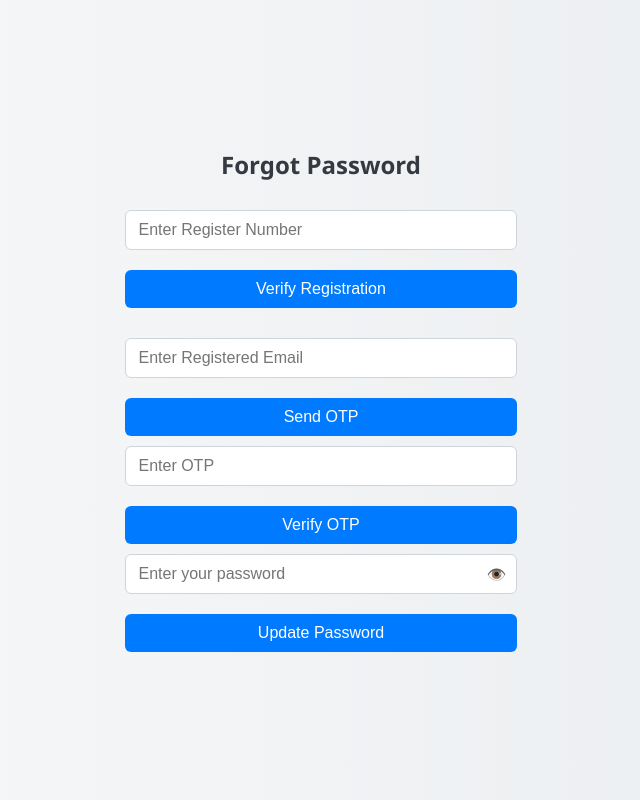
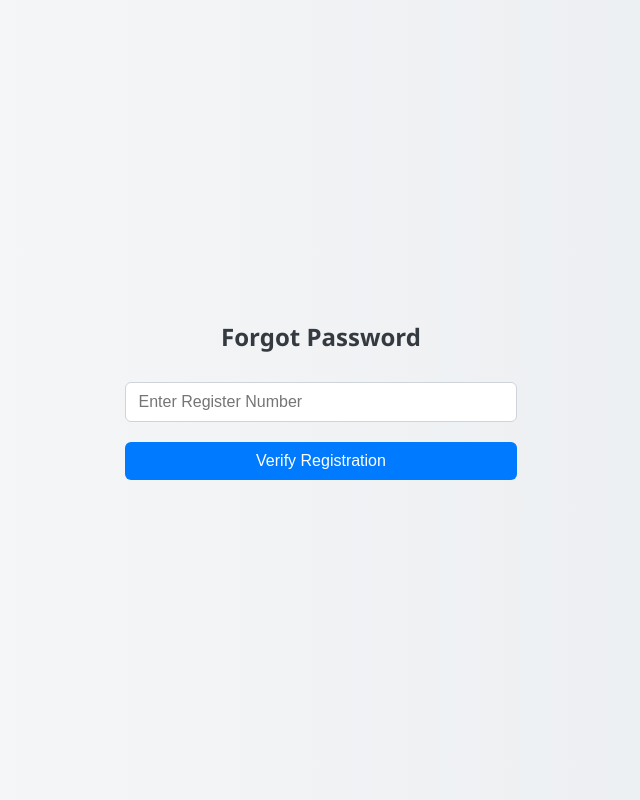
Before and after one commit to RajuPersional/registration, a Flask app: page /verfy in a window 1280 px wide. Shown: the whole page, without its empty margins (319-959 px from the left). Run offline with Flask 2, Linux system fonts and the light colour scheme.

Commit message:
Created the For each loop to make rest of the step to be none

```diff
--- a/static/js_files/verfy.js
+++ b/static/js_files/verfy.js
@@ -1,28 +1,34 @@
 document.addEventListener("DOMContentLoaded", function () {
-  register_number()
-  otp()
-  otp_verify()
+  register_number();
+  otp();
+  otp_verify();
   password_verfy();
 
+  // 🔁 Helper to manage step visibility
+  function showStep(stepIdToShow) {
+    const steps = ["step1", "step2", "step3", "step4"];
+    steps.forEach((stepId) => {
+      const el = document.getElementById(stepId);
+      if (el) el.style.display = stepId === stepIdToShow ? "block" : "none";//1* this Explain the user only what the pertical step to be block rest of them will be none
+    });
+  }
 
   // Step 1: Verify Registration Number
   function register_number() {
-    document
-      .getElementById("check-reg-btn")
-      .addEventListener("click", async () => {
+    document.getElementById("check-reg-btn").addEventListener("click", async () => {
       const reg = document.getElementById("reg-number").value;
 
       const res = await fetch("/verify-register", {
         method: "POST",
         headers: { "Content-Type": "application/json" },
-          credentials: "include", // ✅ Important: to maintain session!
+        credentials: "include",
         body: JSON.stringify({ register_number: reg }),
       });
 
       const data = await res.json();
       if (data.status === "success") {
         alert("✅ Registration number verified");
-          document.getElementById("step2").style.display = "block";
+        showStep("step2");
         document.getElementById("reg-number").disabled = true;
         document.getElementById("check-reg-btn").disabled = true;
       } else {
@@ -31,34 +37,29 @@ document.addEventListener("DOMContentLoaded", function () {
     });
   }
 
-  // Step 2: Send OTP to Email
-
+  // Step 2: Send OTP
   function otp() {
-    document
-      .getElementById("send-otp-btn")
-      .addEventListener("click", async () => {
+    document.getElementById("send-otp-btn").addEventListener("click", async () => {
       const email = document.getElementById("email").value;
 
       const res = await fetch("/send-otp", {
         method: "POST",
         headers: { "Content-Type": "application/json" },
-          credentials: "include", // ✅ To keep session
+        credentials: "include",
         body: JSON.stringify({ email: email }),
       });
 
       const data = await res.json();
       if (data.status === "success") {
         alert("OTP Sent Successfully");
-          document.getElementById("step3").style.display = "block";
+        showStep("step3");
       }
     });
   }
 
-  //step 3 Varification otp
+  // Step 3: Verify OTP
   function otp_verify() {
-    document
-      .getElementById("verify-otp-btn")
-      .addEventListener("click", async () => {
+    document.getElementById("verify-otp-btn").addEventListener("click", async () => {
       const email = document.getElementById("email").value;
       const otp = document.getElementById("otp").value;
 
@@ -71,21 +72,23 @@ document.addEventListener("DOMContentLoaded", function () {
 
       const data = await res.json();
       alert(data.message);
+
       if (data.status === "success") {
-             document
-    .getElementById("new-password")
-    .addEventListener("click", async () => {
+        showStep("step4");
+
+        document.getElementById("new-password").addEventListener("click", async () => {
           const password = document.getElementById("user-password").value;
-      const res =await fetch("http://127.0.0.1:5000/update/password", {
+
+          const res = await fetch("/update/password", {
             method: "POST",
             headers: { "Content-Type": "application/json" },
-        credentials: "include", // ✅ To keep session
-        body: JSON.stringify({ password: password})
+            credentials: "include",
+            body: JSON.stringify({ password: password }),
           });
 
           const data = await res.json();
           if (data.status === "success") {
-        window.location.href = data.redirect;  // e.g. '/bricks'
+            window.location.href = data.redirect; // e.g., '/bricks'
           } else {
             alert("❌ " + data.message);
           }
@@ -94,10 +97,10 @@ document.addEventListener("DOMContentLoaded", function () {
     });
   }
 
-  //Step 4 password Verification
+  // Step 4: Password Form UI
   function password_verfy() {
     const inputWrapper = document.createElement("div");
-    inputWrapper.style.position = "relative"; // for positioning the icon
+    inputWrapper.style.position = "relative";
 
     inputWrapper.innerHTML = `
       <input id="user-password" type="password" placeholder="Enter your password" style="padding-right: 30px;">
@@ -106,13 +109,12 @@ document.addEventListener("DOMContentLoaded", function () {
         right: 10px;
         top: 50%;
         transform: translateY(-50%);
-                            cursor: pointer;
-                        ">👁️</span>
+        cursor: pointer;">👁️</span>
     `;
 
     const step4 = document.createElement("div");
     step4.id = "step4";
-    step4.style.display = "block";
+    step4.style.display = "none";
 
     const button = document.createElement("button");
     button.id = "new-password";
--- a/templates/verfy.html
+++ b/templates/verfy.html
@@ -17,12 +17,12 @@
 
 
         <!-- Step 2: Email (Hidden Initially) -->
-        <div id="step2" style="display: block;">
+        <div id="step2" style="display: none;">
             <input type="email" id="email" placeholder="Enter Registered Email">
             <button id="send-otp-btn">Send OTP</button>
         </div>
 
-        <div id="step3" style="display: block;">
+        <div id="step3" style="display: none;">
             <input type="text" id="otp" placeholder="Enter OTP">
             <button id="verify-otp-btn">Verify OTP</button>
         </div>
```
Lines whose indentation alone changed are shown as unchanged.
